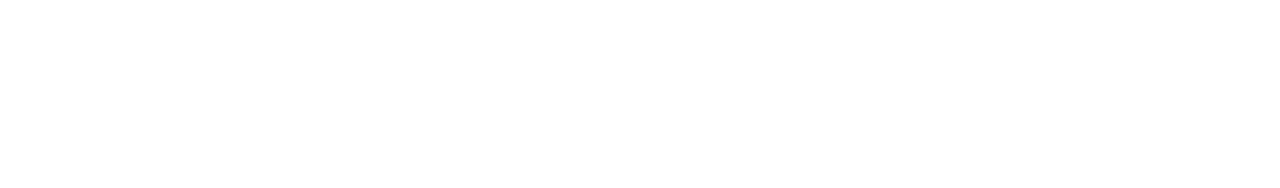
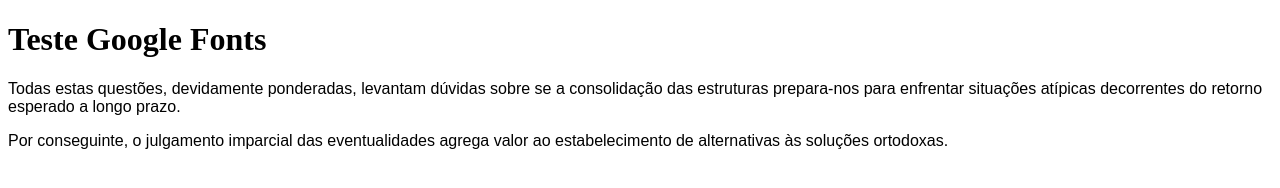
Before and after one commit to Marcelo-delducca/labs_front, a plain HTML site: page index.html in a window 1280 px wide. Drawn offline with Linux system fonts and the light colour scheme; a web font is replaced by a local one.

Commit message:
LAB02_FONTS

```diff
--- /dev/null
+++ b/Fonts.css
@@ -0,0 +1,7 @@
+
+
+p {font-family: "Space Grotesk", sans-serif;
+    font-optical-sizing: auto;
+    font-weight: 500;
+    font-style: normal;
+}
--- a/index.html
+++ b/index.html
@@ -0,0 +1,29 @@
+<!DOCTYPE html>
+<html lang="pt-br">
+
+<head>
+    <meta charset="UTF-8">
+    <meta name="viewport" content="width=device-width, initial-scale=1.0">
+    <title>Document</title>
+    <!--Chamada de API de Fonnts do Google-->
+    <link rel="preconnect" href="https://fonts.googleapis.com">
+    <link rel="preconnect" href="https://fonts.gstatic.com" crossorigin>
+    <link
+        href="https://fonts.googleapis.com/css2?family=Bungee+Spice&family=IBM+Plex+Mono:ital,wght@0,100;0,200;0,300;0,400;0,500;0,600;0,700;1,100;1,200;1,300;1,400;1,500;1,600;1,700&family=IBM+Plex+Serif:ital,wght@0,100;0,200;0,300;0,400;0,500;0,600;0,700;1,100;1,200;1,300;1,400;1,500;1,600;1,700&family=Madimi+One&family=Oswald:wght@200..700&display=swap"
+        rel="stylesheet">
+
+    <link rel="stylesheet" href="Fonts.css">
+
+</head>
+
+
+<body>
+    <h1>Teste Google Fonts</h1>
+    <p>Todas estas questões, devidamente ponderadas, levantam dúvidas sobre se a consolidação das estruturas prepara-nos
+        para enfrentar situações atípicas decorrentes do retorno esperado a longo prazo.
+    </p>
+    <p>Por conseguinte, o julgamento imparcial das eventualidades agrega valor ao estabelecimento de alternativas às
+        soluções ortodoxas.</p>
+</body>
+
+</html>
```
Also changed, not shown: sobre.html (+7 -2 lines).
